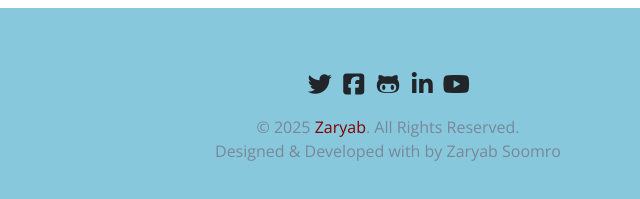
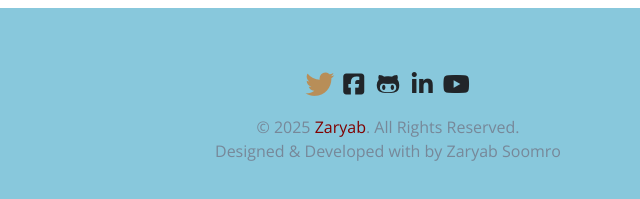
Before and after one commit to ZaryabSoomro/Bootstrap-Assignment, a plain HTML site: page index.html in a window 1280 px wide. In both pictures the pointer is over the icon 571 px from the left and 4688 px from the top of the page. Shown: the part 4604-4803 px from the top of the page, 252-892 px from the left. Drawn offline with nearby package versions, Linux system fonts and the light colour scheme.

Commit message:
website done

```diff
--- a/style.css
+++ b/style.css
@@ -46,6 +46,11 @@ p {
 }
 #footer i{
     cursor: pointer;
+    transition: ease-out 0.3s;
+}
+#footer i:hover{
+    transform: scale(1.2);
+    color: #b88e58;
 }
 ::selection {
     background-color: black;
```
